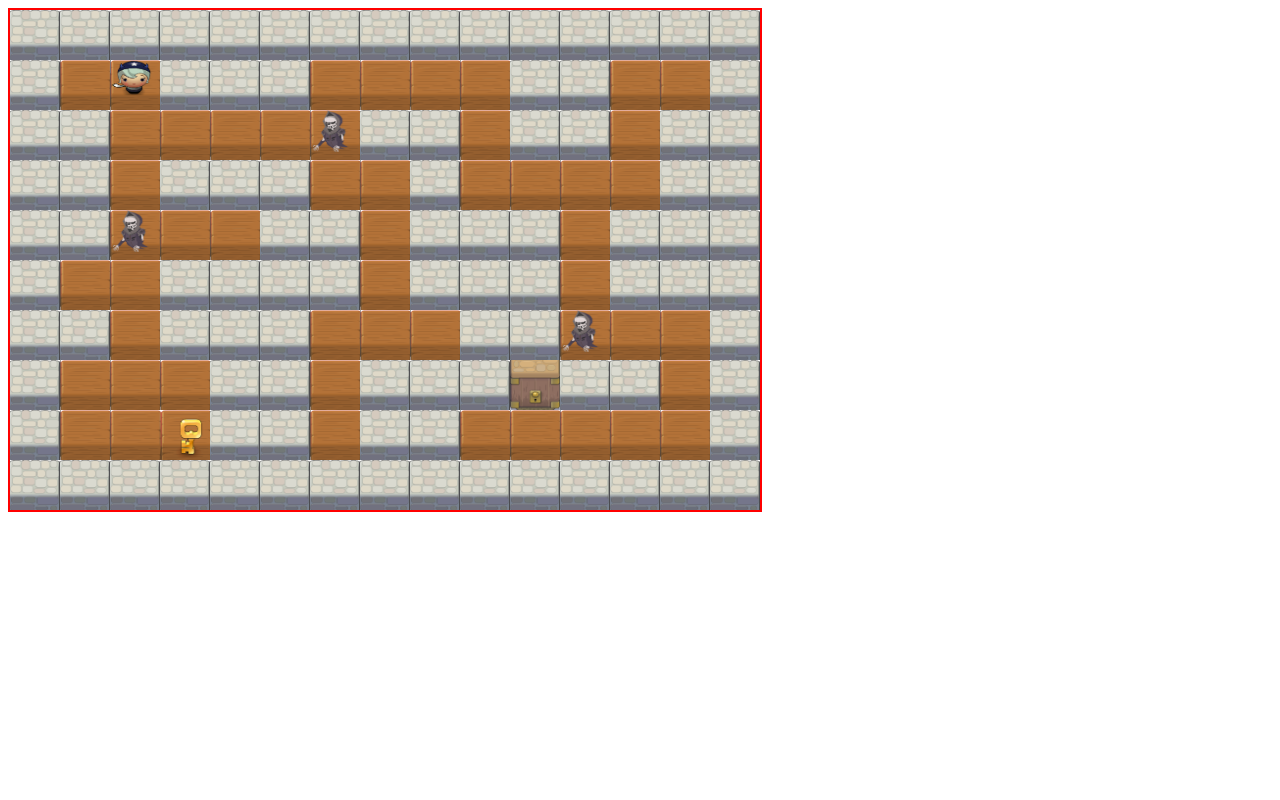
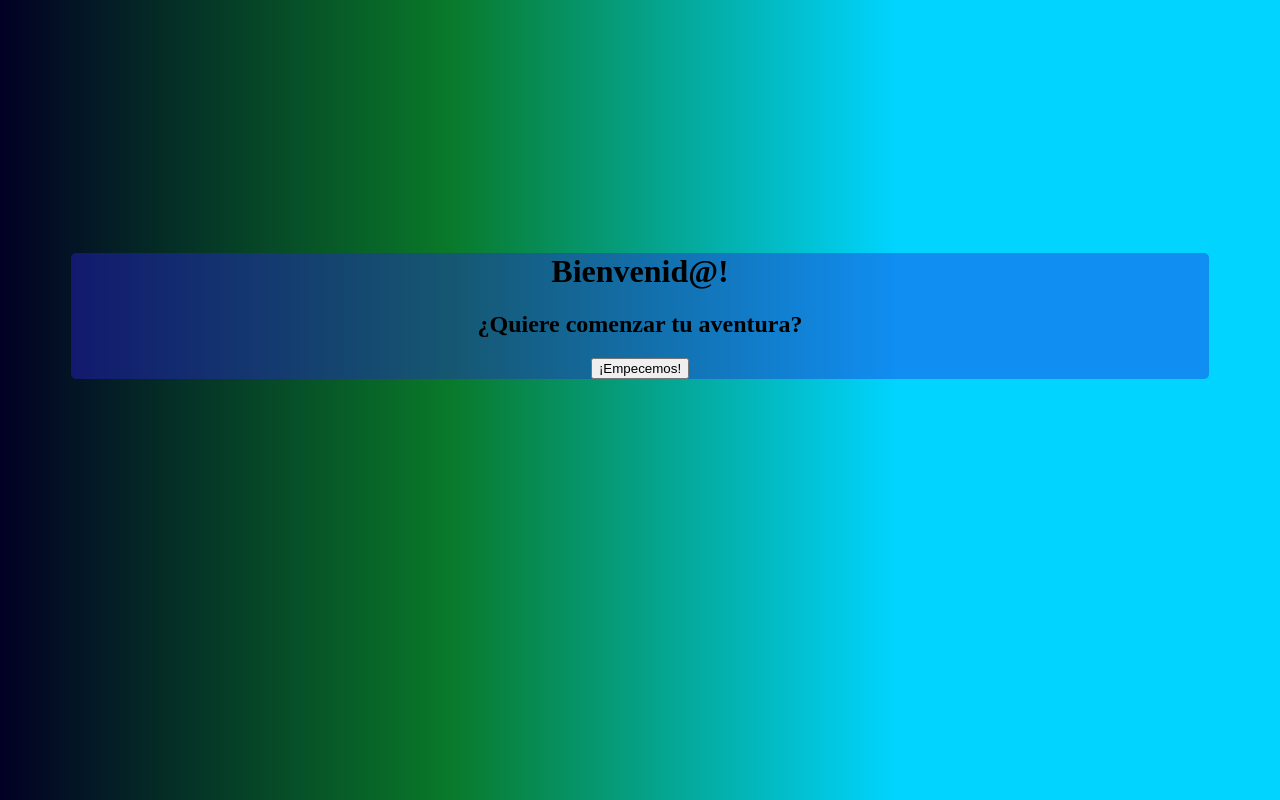
Before and after one commit to soniaArenas/HtmlJsGame, a plain HTML site: page index.html in a window 1280 px wide. Drawn offline with Linux system fonts and the light colour scheme; no server answers.

Commit message:
Styles and Js changes

```diff
--- a/index.html
+++ b/index.html
@@ -3,13 +3,22 @@
 <head>
 	<meta charset="UTF-8">
 	<title>Juego</title>
+	<link rel="stylesheet" href="style/style.css">
+	<script src="js/howler.core.js"></script>
 	<script src="js/keypress.js"></script>
 	<script src="js/game.js"></script>
 
+
+
 </head>
-<body onload="initialization();">
+<body>
+	<div id="ini">
+		<h1>Bienvenid@!</h1>
+		<h2>¿Quiere comenzar tu aventura?</h2>
+		<button id="startGame" onclick="startGame();">¡Empecemos!</button>
+	</div>
 
-	<canvas id="canvas" width="750" height="500" style="border: 2px solid red"></canvas>
+	<canvas id="canvas"></canvas>
 
 </body>
 </html>
--- a/js/game.js
+++ b/js/game.js
@@ -14,25 +14,57 @@ var protagonist;
 var tilemap;
 var enemy=[];
 
+var widthStage = 25;
+var heightStage = 20;
+
+var soundWin;
+var soundDead;
+var music;
+music= new Howl({
+	src:['music/snitch.wav'],
+	loop: true
+});
+soundWin = new Howl({
+	src:['sound/orchestra.wav'],
+	loop: false
+});
+soundDead= new Howl({
+	src:['sound/gameOver.wav'],
+	loop: false
+});
+
+
 
 var stage = [
-[0,0,0,0,0,0,0,0,0,0,0,0,0,0,0],
-[0,2,2,0,0,0,2,2,2,2,0,0,2,2,0],
-[0,0,2,2,2,2,2,0,0,2,0,0,2,0,0],
-[0,0,2,0,0,0,2,2,0,2,2,2,2,0,0],
-[0,0,2,2,2,0,0,2,0,0,0,2,0,0,0],
-[0,2,2,0,0,0,0,2,0,0,0,2,0,0,0],
-[0,0,2,0,0,0,2,2,2,0,0,2,2,2,0],
-[0,2,2,2,0,0,2,0,0,0,1,0,0,2,0],
-[0,2,2,3,0,0,2,0,0,2,2,2,2,2,0],
-[0,0,0,0,0,0,0,0,0,0,0,0,0,0,0]
-]
+  [0,0,0,0,0,0,0,0,0,0,0,0,0,0,0,0,0,0,0,0,0,0,0,0,0],
+  [0,2,2,0,0,0,2,2,2,2,0,0,2,2,2,2,2,2,2,2,2,2,2,2,0],
+  [0,0,2,2,2,2,2,2,0,2,0,0,2,2,0,0,0,2,0,0,2,0,0,0,0],
+  [0,0,2,0,0,2,2,2,0,2,2,2,2,2,0,0,0,0,0,0,2,2,2,0,0],
+  [0,0,2,2,2,0,2,2,0,0,2,2,2,0,0,0,2,2,2,2,2,0,2,0,0],
+  [0,2,2,0,0,0,0,2,0,0,0,2,0,0,0,0,2,0,0,2,0,0,2,0,0],
+  [0,0,2,0,0,0,2,2,2,0,0,2,2,2,0,0,2,0,0,0,0,0,2,0,0],
+  [0,2,2,2,0,0,2,0,0,2,2,2,2,2,2,2,2,0,0,2,2,0,2,0,0],
+  [0,2,2,3,0,0,2,0,0,1,2,2,2,2,0,0,0,0,2,2,2,2,2,0,0],
+  [0,2,0,0,0,0,0,0,0,0,0,2,0,0,0,0,0,0,0,0,0,2,0,0,0],
+  [0,2,2,2,0,0,0,0,0,0,0,2,0,0,0,0,0,0,0,0,0,2,0,0,0],
+  [0,2,0,2,2,2,0,0,0,0,0,2,2,2,2,0,0,0,0,0,2,2,2,0,0],
+  [0,2,0,2,2,2,0,0,0,0,0,2,0,0,2,0,0,0,0,0,2,2,2,0,0],
+  [0,2,0,0,0,2,0,0,0,0,0,2,0,0,2,0,0,0,0,0,0,2,0,0,0],
+  [0,2,0,0,0,2,0,0,0,0,0,2,0,0,2,2,0,0,2,0,0,2,0,0,0],
+  [0,2,2,2,0,2,0,0,0,0,0,2,0,0,2,2,0,0,2,0,0,2,0,0,0],
+  [0,2,0,2,0,0,0,0,0,0,0,2,0,0,2,2,0,0,2,0,0,2,0,0,0],
+  [0,0,0,2,0,0,0,0,0,0,0,2,0,0,0,2,2,2,2,0,0,2,0,0,0],
+  [0,0,0,0,0,0,0,0,0,0,0,0,0,0,0,0,0,0,0,0,0,0,0,0,0],
+  [0,0,0,0,0,0,0,0,0,0,0,0,0,0,0,0,0,0,0,0,0,0,0,0,0]
+];
+
+
 
 
 function drawStage(){
 
-	for(y=0; y<10; y++){
-		for(x=0; x<15; x++){
+	for(y=0; y<heightStage; y++){
+		for(x=0; x<widthStage; x++){
 
 			var tile= stage[y][x];
 			/*ctx.fillStyle = color;
@@ -41,8 +73,19 @@ function drawStage(){
 			*/
 			ctx.drawImage(tilemap,tile*101,0,101,118,widthF*x,heightF*y,widthF,heightF);
 		}
+
 	}
 }
+
+function startGame(){
+	  var divIni = document.getElementById('ini');
+	divIni.remove();
+	music.play();
+
+	document.getElementById('canvas').style.display = 'block';
+	initialization();
+}
+
 
 var bad=function(x,y){
 	this.x=x;
@@ -158,6 +201,7 @@ var player = function(){
 
 	}
 	this.victory= function(){
+		soundWin.play();
 		console.log("Has ganado!!");
 		this.x=1;
 		this.y=1;
@@ -166,6 +210,7 @@ var player = function(){
 	}
 
 	this.dead= function(){
+		soundDead.play();
 		console.log("Has perdido!!");
 		this.x=1;
 		this.y=1;
@@ -208,6 +253,7 @@ this.enemyCollision = function(x,y){
 function initialization(){
 	canvas = document.getElementById('canvas');
 	ctx = canvas.getContext('2d');
+
 
 	tilemap=new Image();
 	tilemap.src='img/tilemap2.png';
@@ -260,4 +306,5 @@ function principal(){
 		enemy[c].draw();
 	}
 
+
 }
--- /dev/null
+++ b/style/style.css
@@ -0,0 +1,20 @@
+body{
+	overflow: hidden;
+	background: rgb(2,0,36);
+    background: linear-gradient(90deg, rgba(2,0,36,1) 0%, rgba(9,121,41,1) 35%, rgba(0,212,255,1) 70%);
+}
+#ini{
+	width: 90%;
+	border-radius: 5px;
+	margin:20% auto;
+	text-align: center;
+	background-color: #2A23DB66;
+}
+
+
+#canvas{
+	display: none;
+    width: 750px;
+    height:500px;
+    border: 2px solid red;
+}
```
